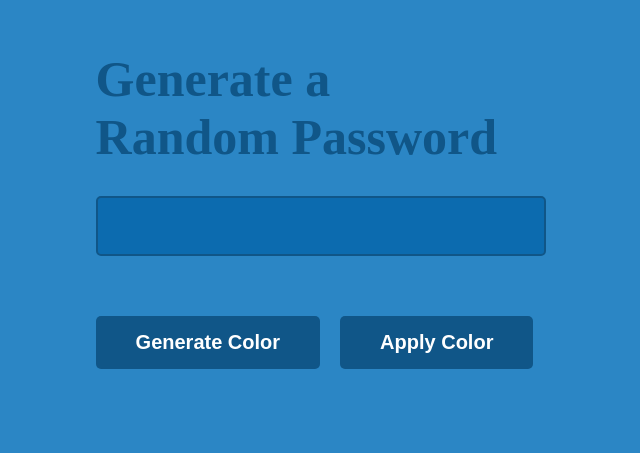
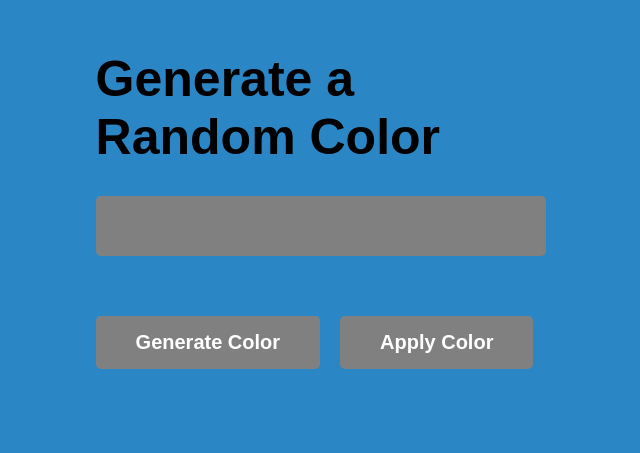
Before and after one commit to MFaizanali2/Flat-ui-Color, a plain HTML site: page index.html in a window 1280 px wide. Shown: the part 110-563 px from the top of the page, without its empty margins (58-698 px from the left). Drawn offline with Linux system fonts and the light colour scheme.

Commit message:
update
continue

```diff
--- a/index.html
+++ b/index.html
@@ -11,7 +11,7 @@
 
 <body>
     <div id="container">
-        <h1>Generate a <br> <span>Random Password </span></h1>
+        <h1>Generate a <br> <span>Random Color </span></h1>
         <div id="display">
             <input type="text" id="input" readonly>
             <div id="btn">
--- a/style.css
+++ b/style.css
@@ -41,11 +41,12 @@ body{
 h1{
     font-size: 50px;
     font-weight: bold;
-    color: #105688;
+    color: #000;
+    font-family: sans-serif;
 }
 h1 span{
     /* color: #019f55; */
-    color: #105688;
+    color: #000;
 
     padding-bottom: 7px;
 }
@@ -56,8 +57,8 @@ h1 span{
     height: 60px;
     border-radius: 5px;
     outline: none;
-    border: 2px solid #105688;
-    background-color: #0c6baf;
+    border: 2px solid gray;
+    background-color: gray;
     font-size: 2rem;
     color: #fff;
 
@@ -70,7 +71,7 @@ h1 span{
 }
 button{
     font-size: 20px;
-    background-color: #105688;
+    background-color: gray;
     outline: none;
     border: none;
     border-radius: 5px;
@@ -78,10 +79,10 @@ button{
     cursor: pointer;
     font-weight: bolder;
     padding: 15px 40px;
-    transition-duration: 0.5s;
+    transition: 1s;
 }
 button:hover{
     background-color: #fff;
-    color: #105688;
+    color: gray;
 
 }
```
